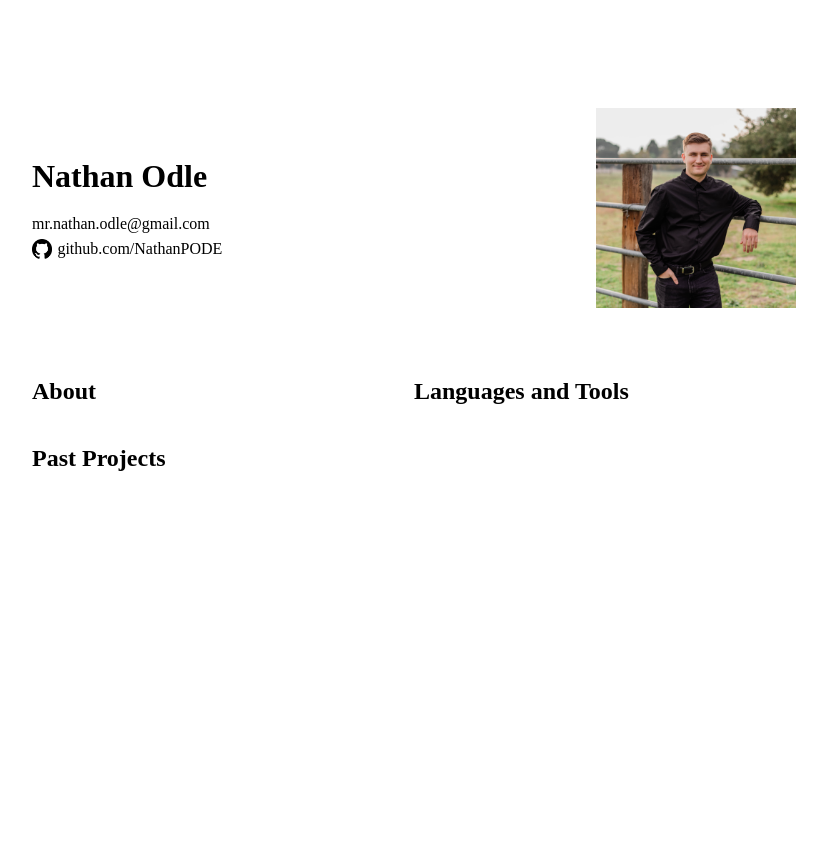
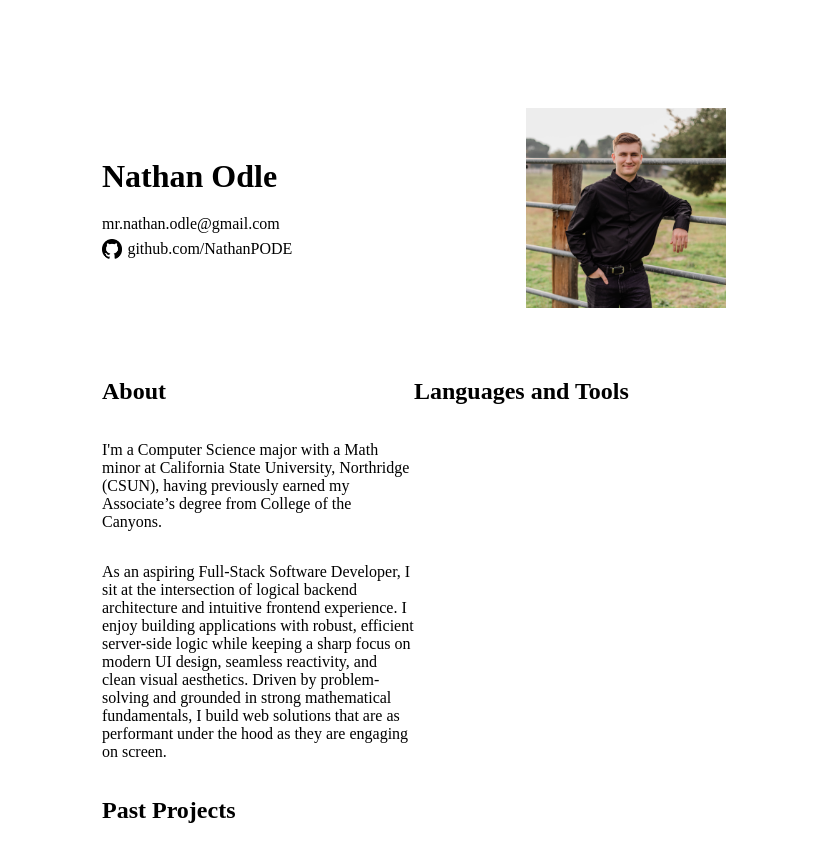
Before and after one commit to NathanPODE/portfolio, a Flask app: page / in a window 1280 px wide. Shown: the whole page, without its empty margins (226-1053 px from the left). Before the commit the page ends 471 px from the top, so only its background shows below. Run offline with Flask 3, Linux system fonts and the light colour scheme.

Commit message:
Allows for website to be accessed across my network, added about section and changed padding

```diff
--- a/app.py
+++ b/app.py
@@ -1,14 +1,6 @@
 from flask import Flask, render_template
 
 app = Flask(__name__)
-
-@app.route("/")
-def home():
-    return render_template("index.html", projects=projects)
-
-if __name__ == "__main__":
-    app.run(debug=True, port=5000)
-
 
 projects = [
     {
@@ -24,3 +16,10 @@ projects = [
         "image": "link",
     },
 ]
+
+@app.route("/")
+def home():
+    return render_template("index.html", projects=projects)
+
+if __name__ == "__main__":
+    app.run(debug=True, host="0.0.0.0", port=5000)
--- a/static/styles.css
+++ b/static/styles.css
@@ -8,8 +8,8 @@
 body {
     display: flex;
     flex-direction: column;
-    padding-left: 250px;
-    padding-right: 250px;
+    padding-left: 25%;
+    padding-right: 25%;
     padding-top: 100px;
 }
 
--- a/templates/index.html
+++ b/templates/index.html
@@ -24,6 +24,8 @@
     <div id="info">
         <div id="about-section">
             <h2>About</h2>
+            <p>I'm a Computer Science major with a Math minor at California State University, Northridge (CSUN), having previously earned my Associate’s degree from College of the Canyons.</p>
+            <p>As an aspiring Full-Stack Software Developer, I sit at the intersection of logical backend architecture and intuitive frontend experience. I enjoy building applications with robust, efficient server-side logic while keeping a sharp focus on modern UI design, seamless reactivity, and clean visual aesthetics. Driven by problem-solving and grounded in strong mathematical fundamentals, I build web solutions that are as performant under the hood as they are engaging on screen.</p>
         </div>
         <div id="tools-section">
             <h2>Languages and Tools</h2>
```
